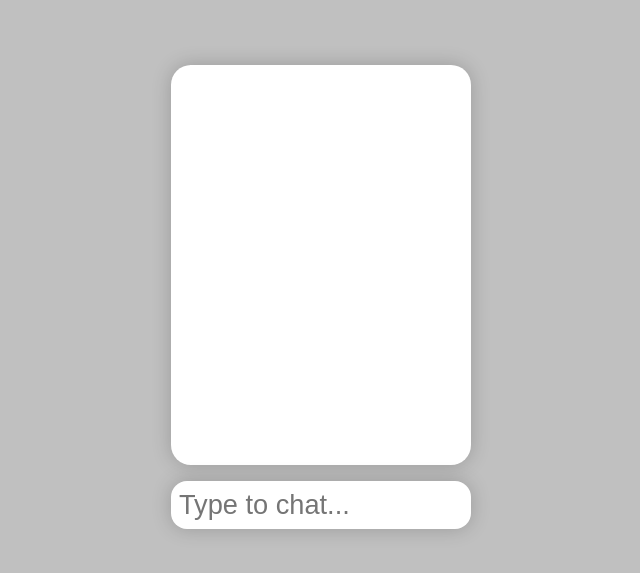
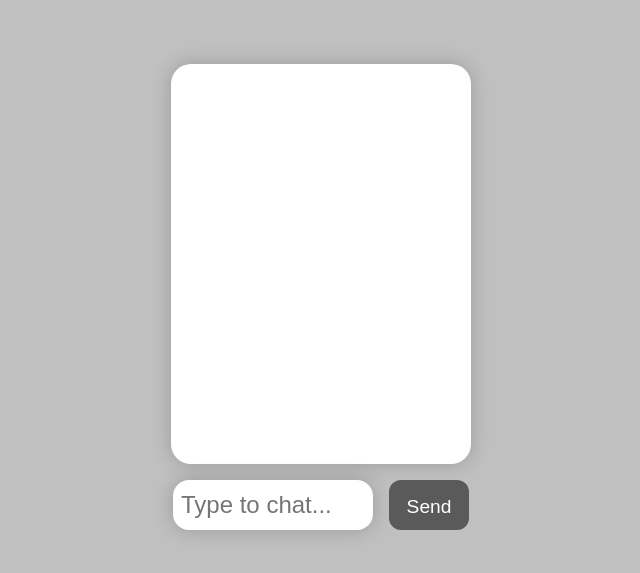
Before and after one commit to visua77/quickchannel-codetest, a React (Create React App) app: page / in a window 1280 px wide. Shown: the part 103-676 px from the top of the page, without its empty margins (319-959 px from the left). Built offline with nearby package versions, Linux system fonts and the light colour scheme.

Commit message:
working on some styling

```diff
--- a/src/App.js
+++ b/src/App.js
@@ -1,6 +1,6 @@
 import React,{useState, useEffect} from 'react'
 import Chat from './components/Chat'
-import Input from './components/Input'
+import InputMsg from './components/InputMsg'
 
 const App=()=> {
 
@@ -11,7 +11,7 @@ const App=()=> {
 
   const handleSubmit = (e)=> {
     e.preventDefault()
-    setChatHistory(prevState => [...chatHistory, chatMsg])
+    if(chatMsg!=='')setChatHistory(prevState => [...chatHistory, chatMsg])
     setChatMsg('')
   }
 
@@ -22,7 +22,7 @@ const App=()=> {
   return (
     <div className="main">
       <Chat chatHistory={chatHistory} />
-      <Input setChatMsg={setChatMsg} handleSubmit={handleSubmit}  />
+      <InputMsg setChatMsg={setChatMsg} handleSubmit={handleSubmit}  />
 
     </div>
   )
--- a/src/components/Chat.js
+++ b/src/components/Chat.js
@@ -4,9 +4,11 @@ const Chat = ({chatHistory})=> {
 
     return(
         <div className="chat-card">
-            {chatHistory.map(msg=> (
-                <p key={Math.random()}className="msg-item">{msg}</p>
-            ))}
+            <div className="container">
+                {chatHistory.length ? chatHistory.map(msg=> (
+                    <p key={Math.random()}className="msg-item">{msg}</p>
+                )):null}
+            </div>
         </div>
     )
 }
--- a/src/components/Input.js
+++ b/src/components/InputMsg.js
@@ -1,13 +1,14 @@
 import React from 'react'
 
-const Input = ({handleSubmit, setChatMsg})=> {
+const InputMsg = ({handleSubmit, setChatMsg})=> {
     return(
     <>
     <form onSubmit={handleSubmit}>
         <input onChange={(e)=> setChatMsg(e.target.value)} placeholder="Type to chat..."></input>
+        <button>Send</button>
     </form>
     </>
     )
 }
 
-export default Input
+export default InputMsg
--- a/src/index.css
+++ b/src/index.css
@@ -10,13 +10,32 @@ body {
 }
 
 input {
-  font-size: 1.7rem;
+  font-size: 1.5rem;
+  height:50px;
   border-radius: 16px;
   padding:.5rem;
   margin-top: 1rem;
   border:none;
-  width:300px;
+  width:200px;
   box-shadow: 0 0 20px 0 rgba(0, 0, 0, .2);
+}
+
+button {
+  width:80px;
+  height:50px;
+  font-size: 1.2rem;
+  background-color: rgb(90, 90, 90);
+  color:white;
+  padding:1rem;
+  margin-left: 1rem;
+  border-radius: 12px;
+  border:none;
+  cursor: pointer;
+  transition: all ease-in-out .3s;
+}
+
+button:hover {
+  background-color: rgb(29, 29, 29);
 }
 
 .main {
@@ -37,6 +56,12 @@ input {
   font-size: 1.5rem;
   box-shadow: 0 0 20px 0 rgba(0, 0, 0, .2);
   overflow: hidden;
+
+}
+
+.container {
+  height:390px;
+  overflow: auto;
 }
 
 .msg-item {
```
Also changed, not shown: 1 other file (tests, documents, lock files or other folders).
